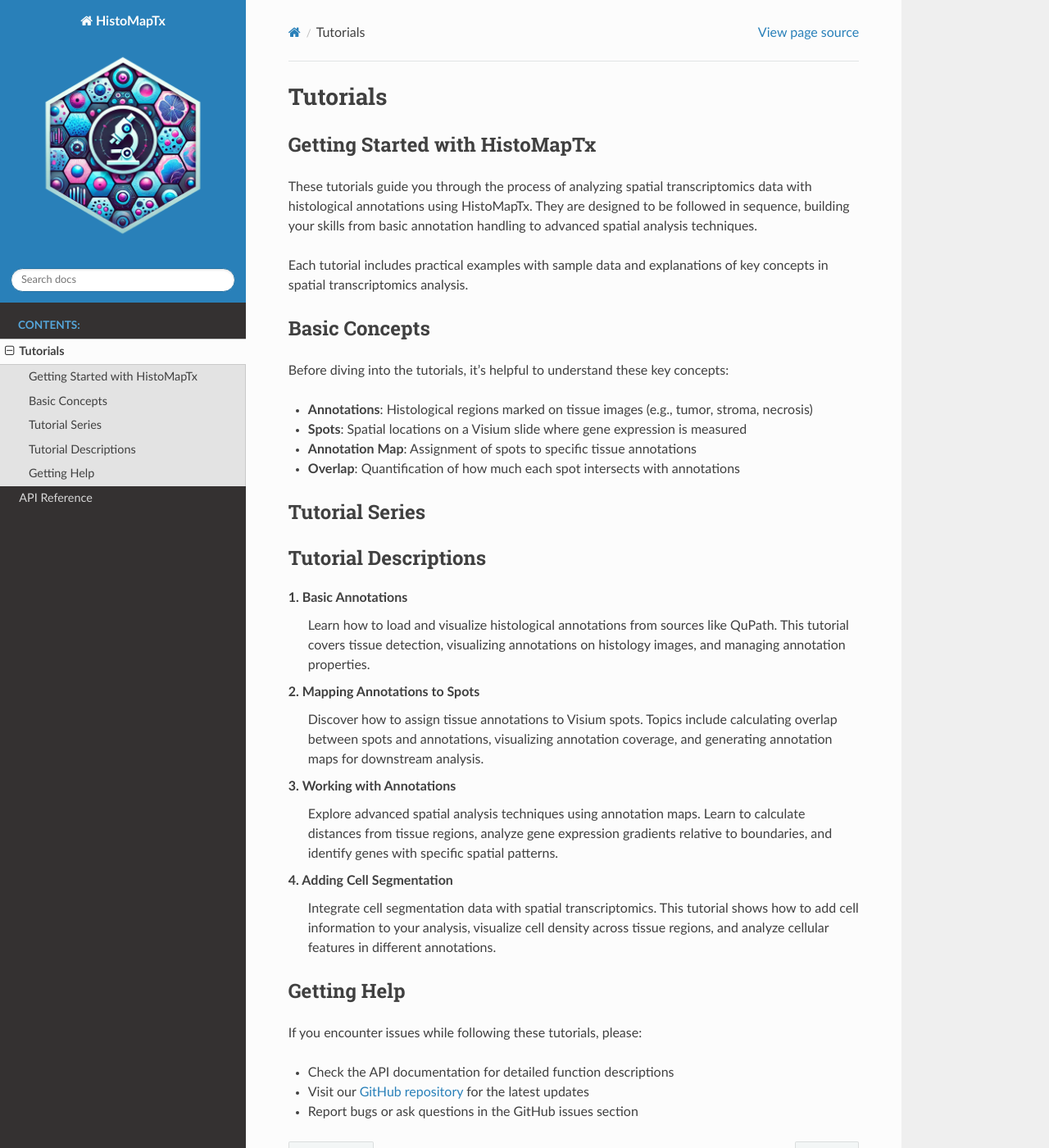
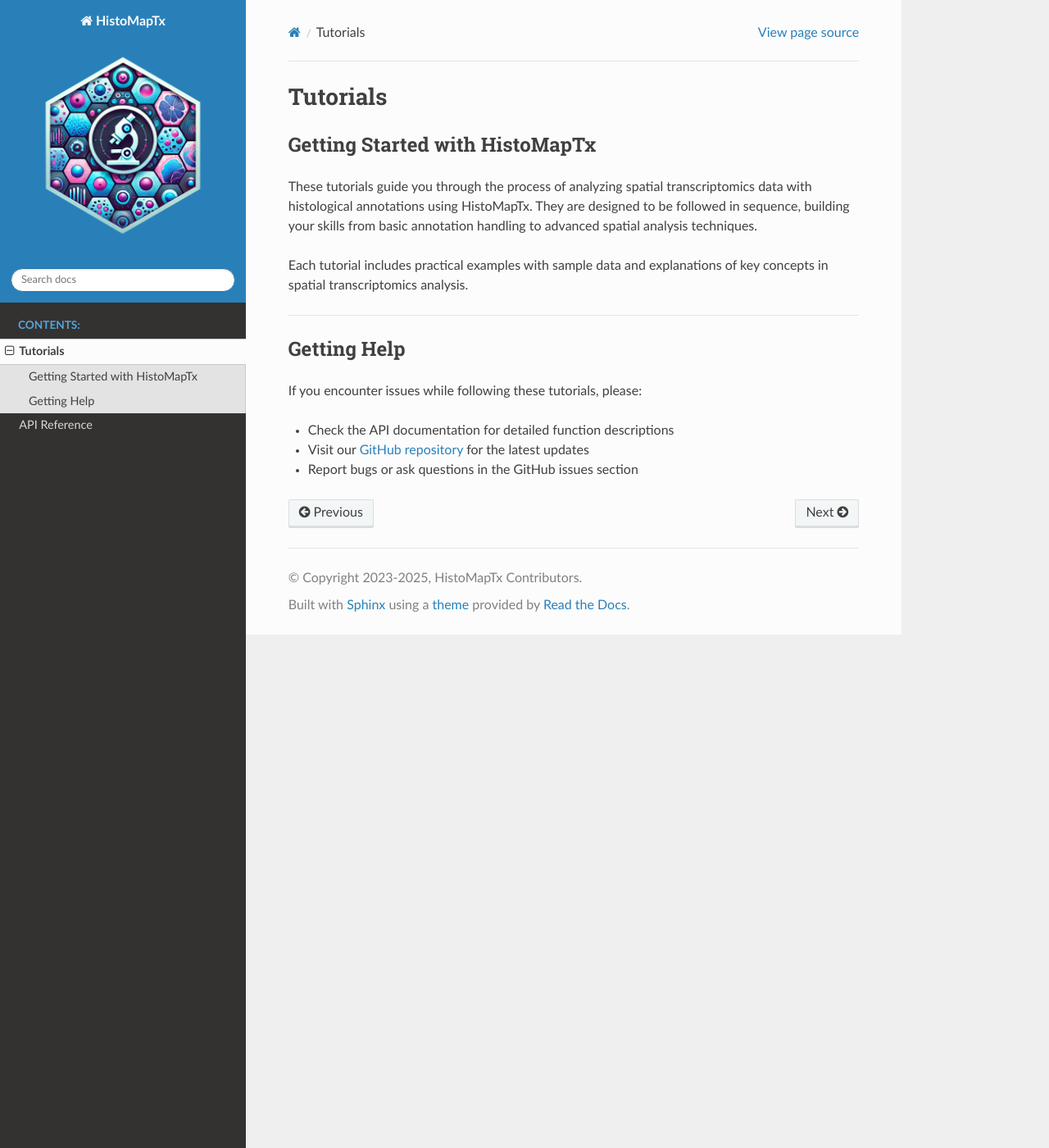
Before and after one commit to HugoCroizer/HistoMapTx, a Sphinx documentation site: the page built from docs/tutorials/index.rst, in a window 1280 px wide and 1400 px high. Shown: the whole window at 82% size. Built offline with Sphinx 7.4.7 and the Read the Docs theme 3.1.0, drawn with Linux system fonts in a browser that asks for light colours; pages that are not in the unit, such as notebooks, are missing from menus.

Commit message:
indicate path doc

```diff
--- a/docs/tutorials/index.rst
+++ b/docs/tutorials/index.rst
@@ -8,42 +8,17 @@
 
 Each tutorial includes practical examples with sample data and explanations of key concepts in spatial transcriptomics analysis.
 
-Basic Concepts
--------------
-
-Before diving into the tutorials, it's helpful to understand these key concepts:
-
-- **Annotations**: Histological regions marked on tissue images (e.g., tumor, stroma, necrosis)
-- **Spots**: Spatial locations on a Visium slide where gene expression is measured
-- **Annotation Map**: Assignment of spots to specific tissue annotations
-- **Overlap**: Quantification of how much each spot intersects with annotations
-
-Tutorial Series
 --------------
 
 .. toctree::
    :maxdepth: 1
    :caption: Tutorial Notebooks:
 
-   ../notebooks/1_Basic_annotations.ipynb
+   ../notebooks/1_Tissue_detection.ipynb
    ../notebooks/2_Mapping_annotations.ipynb
-   ../notebooks/3_Working_with_annotations.ipynb
-   ../notebooks/4_Adding_segmentation.ipynb
+   ../notebooks/3_Advanced_annotations.ipynb
+   ../notebooks/4_Segmentation.ipynb
 
-Tutorial Descriptions
---------------------
-
-**1. Basic Annotations**
-   Learn how to load and visualize histological annotations from sources like QuPath. This tutorial covers tissue detection, visualizing annotations on histology images, and managing annotation properties.
-
-**2. Mapping Annotations to Spots**
-   Discover how to assign tissue annotations to Visium spots. Topics include calculating overlap between spots and annotations, visualizing annotation coverage, and generating annotation maps for downstream analysis.
-
-**3. Working with Annotations**
-   Explore advanced spatial analysis techniques using annotation maps. Learn to calculate distances from tissue regions, analyze gene expression gradients relative to boundaries, and identify genes with specific spatial patterns.
-
-**4. Adding Cell Segmentation**
-   Integrate cell segmentation data with spatial transcriptomics. This tutorial shows how to add cell information to your analysis, visualize cell density across tissue regions, and analyze cellular features in different annotations.
 
 Getting Help
 -----------
```
